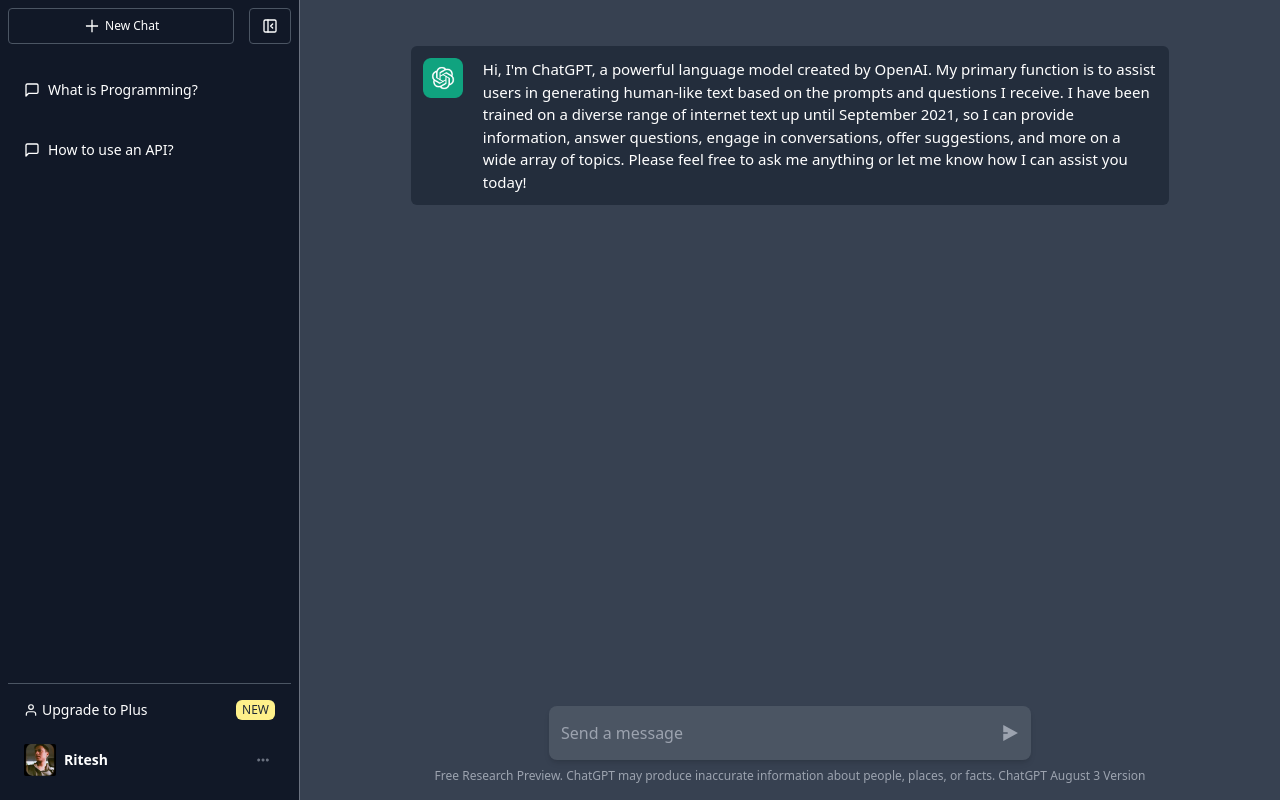
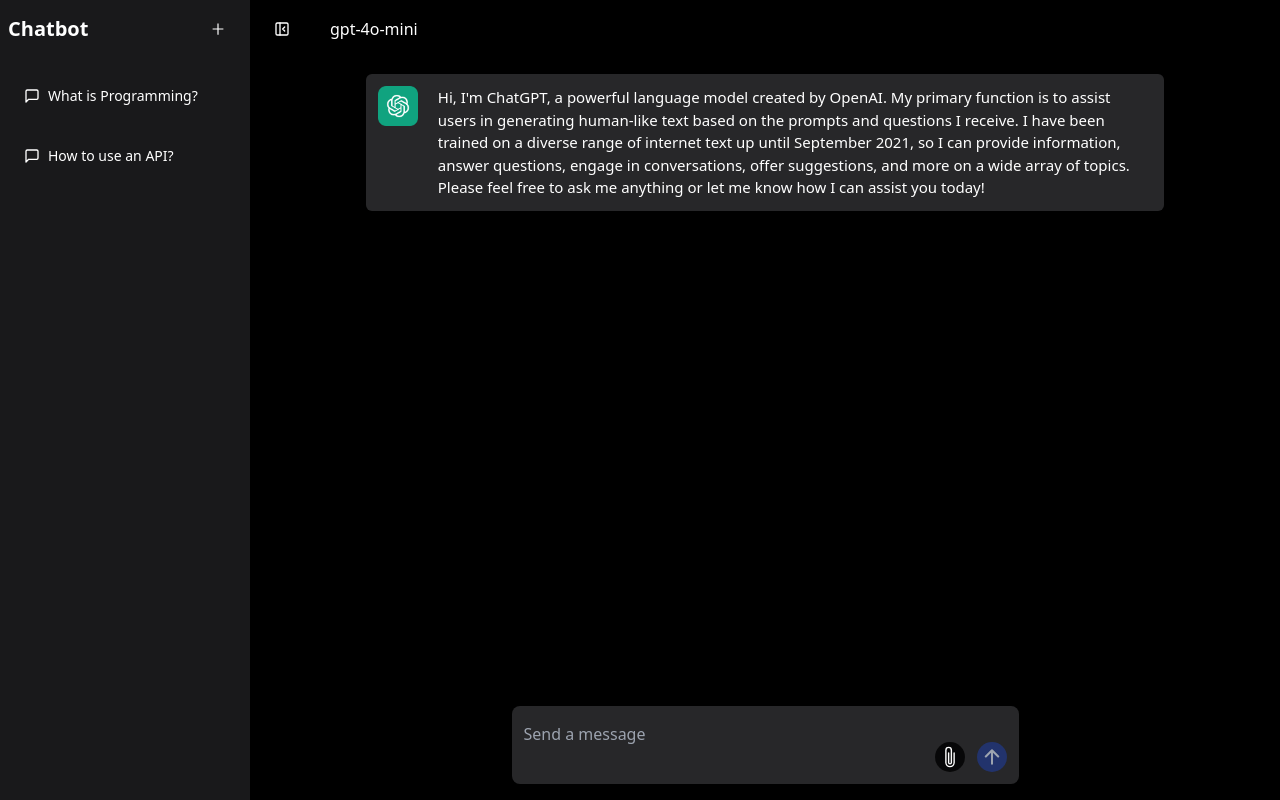
Before and after one commit to brestok-1/hectool-demo-frontend, a React (Create React App) app: page / in a window 1280 px wide. Built offline with nearby package versions, Linux system fonts and the light colour scheme.

Commit message:
change style

```diff
--- a/src/components/Chat.js
+++ b/src/components/Chat.js
@@ -4,14 +4,14 @@
 function Chat() {
   const { message, msgEnd } = useContext(ContextApp);
   return (
-    <div className=" w-full h-[85%] flex items-center justify-center overflow-hidden overflow-y-auto px-2 py-1 scroll">
+    <div className=" w-full flex items-center justify-center overflow-hidden overflow-y-auto px-2 py-1 scroll">
       <div className="w-full lg:w-4/5 flex flex-col h-full items-start justify-start">
         {message?.map((msg, i) => (
           <span
             key={i}
             className={
               msg.isBot
-                ? "flex items-start justify-center gap-2 lg:gap-5 my-2 bg-gray-800/80 p-3 rounded-md "
+                ? "flex items-start justify-center gap-2 lg:gap-5 my-2 bg-main-light-grey p-3 rounded-md "
                 : "flex items-start justify-center gap-2 lg:gap-5 my-2 p-3"
             }
           >
--- a/src/components/ChatContainer.js
+++ b/src/components/ChatContainer.js
@@ -1,9 +1,12 @@
-import React, { useContext } from "react";
-import { ContextApp } from "../utils/Context";
-import { LuPanelLeftOpen } from "react-icons/lu";
-import { HiOutlineMenuAlt2 } from "react-icons/hi";
-import { RiSendPlane2Fill } from "react-icons/ri";
-import Chat from "./Chat";
+import React, { useContext, useState } from 'react';
+import { ContextApp } from '../utils/Context';
+import { LuPanelLeftClose, LuPanelLeftOpen } from 'react-icons/lu';
+import { HiOutlineMenuAlt2 } from 'react-icons/hi';
+import { BsPaperclip } from 'react-icons/bs';
+import { IoArrowUp } from 'react-icons/io5';
+import Chat from './Chat';
+import ChatModelDropdown from './ChatModelDropdown';
+import { ChatModelType } from '../static/enums/ChatModelType';
 function ChatContainer() {
     const {
         setShowSlide,
@@ -16,55 +19,77 @@
         handleKeyPress,
     } = useContext(ContextApp);
 
+    const [isDropdownOpen, setIsDropdownOpen] = useState(false);
+const [selectedModel, setSelectedModel]=useState(ChatModelType.gpt_4o_mini);
+
     return (
         <div
-      className={
-        showSlide
-          ? "h-screen w-screen bg-gray-700 flex items-start justify-between flex-col p-2"
-          : "h-screen w-full lg:w-[calc(100%-300px)] bg-gray-700 flex items-start justify-between flex-col p-2"
-      }
+            className={`h-screen bg-black flex items-start justify-between flex-col p-2
+        ${showSlide ? ' w-screen ' : 'w-full lg:w-[calc(100%-250px)]'}
+     `}
         >
+            <div className='flex gap-4  mb-3'>
                 <span
-        className="rounded px-3 py-[9px] hidden lg:flex items-center justify-center cursor-pointer text-white m-1 hover:bg-gray-600 duration-200"
-        title="Open sidebar"
+                    className='rounded px-3 py-[9px] hidden lg:flex items-center justify-center cursor-pointer text-white m-1 hover:bg-gray-600 duration-200'
+                    title='Open sidebar'
                     onClick={() => setShowSlide(!showSlide)}
                 >
-        {showSlide && <LuPanelLeftOpen />}
+                    {showSlide ? <LuPanelLeftOpen /> : <LuPanelLeftClose />}
                 </span>
                 <span
-        className="rounded px-3 py-[9px] lg:hidden flex items-center justify-center cursor-pointer text-white mt-0 mb-3 border border-gray-600"
-        title="Open sidebar"
+                    className='rounded px-3 py-[9px] lg:hidden flex items-center justify-center cursor-pointer text-white mt-0 border border-gray-600'
+                    title='Open sidebar'
                     onClick={() => setMobile(!Mobile)}
                 >
                     <HiOutlineMenuAlt2 fontSize={20} />
                 </span>
+                <div className='relative'>
+                    <button
+                        className='text-white h-full text-start px-2 w-28'
+                        onClick={() => setIsDropdownOpen(!isDropdownOpen)}
+                    >
+                        {selectedModel}
+                    </button>
+                    {isDropdownOpen && (
+                        <ChatModelDropdown
+                        onSelect={(model)=>setSelectedModel(model)}
+                            onClose={() => setIsDropdownOpen(false)}
+                        />
+                    )}
+                </div>
+            </div>
             {/* chat section */}
+            <div className='w-full h-full flex items-start justify-center overflow-hidden overflow-y-auto scroll'>
                 <Chat />
+            </div>
             {/* chat input section */}
-      <div className=" w-full  m-auto flex items-center justify-center flex-col gap-2 my-2">
-        <span className="flex gap-2 items-center justify-center bg-gray-600 rounded-lg shadow-md w-[90%] lg:w-2/5 xl:w-1/2">
-          <input
-            type="text"
-            placeholder="Send a message"
-            className="h-full  text-white bg-transparent px-3 py-4 w-full border-none outline-none text-base"
+            <div className=' w-full h-[10%] flex items-center justify-center flex-col gap-2 my-2'>
+                <span className='flex h-full gap-2 items-end bg-main-light-grey rounded-lg shadow-md w-[90%] lg:w-2/5 xl:w-1/2'>
+                    <textarea
+                        type='text'
+                        placeholder='Send a message'
+                        className='resize-none   h-full text-white bg-transparent px-3 py-4 w-full border-none outline-none text-base '
                         value={chatValue}
                         onChange={(e) => setChatValue(e.target.value)}
                         onKeyUp={handleKeyPress}
                     />
-          <RiSendPlane2Fill
-            title="send message"
-            className={
+                    <div className='m-3 gap-3 flex'>
+                        <BsPaperclip
+                            title='upload image'
+                            className={` p-1 rounded-full m text-3xl  bg-black/80 text-white cursor-pointer
+                        `}
+                        />
+                        <IoArrowUp
+                            title='send message'
+                            className={` p-1 rounded-full text-3xl ${
                                 chatValue.length <= 0
-                ? "text-gray-400 cursor-auto mx-3 text-xl"
-                : "text-white cursor-pointer mx-3 text-3xl bg-green-500 p-1 rounded shadow-md "
-            }
+                                    ? 'text-gray-400 bg-blue-800/50'
+                                    : 'text-white cursor-pointer bg-blue-800 shadow-md '
+                            }`}
                             onClick={handleSend}
                         />
+                    </div>
                 </span>
-        <p className="lg:text-xs text-gray-400 text-center text-[10px]">
-          Free Research Preview. ChatGPT may produce inaccurate information
-          about people, places, or facts. ChatGPT August 3 Version
-        </p>
             </div>
         </div>
     );
--- /dev/null
+++ b/src/components/ChatModelDropdown.js
@@ -0,0 +1,45 @@
+import { useEffect, useRef } from 'react';
+import { ChatModelType } from '../static/enums/ChatModelType';
+
+const ChatModelDropdown = ({ onSelect, onClose }) => {
+    const modalRef = useRef();
+
+    useEffect(() => {
+        const handleOutsideClick = (event) => {
+            if (modalRef.current && !modalRef.current.contains(event.target)) {
+                onClose();
+            }
+        };
+
+        document.addEventListener('mousedown', handleOutsideClick);
+        document.addEventListener('touchstart', handleOutsideClick);
+
+        return () => {
+            document.removeEventListener('mousedown', handleOutsideClick);
+            document.removeEventListener('touchstart', handleOutsideClick);
+        };
+    }, [onClose]);
+
+    return (
+        <div
+            ref={modalRef}
+            className='absolute w-full   bg-main-black py-3 z-50 rounded-lg shadow-lg'
+        >
+            {Object.entries(ChatModelType).map(([key, value]) => (
+                <div
+                className='text-white px-2 py-1'
+                    onClick={() => {
+                        onSelect(value);
+                        onClose();
+                    }}
+                    key={key}
+                    value={value}
+                >
+                    {value}
+                </div>
+            ))}
+        </div>
+    );
+};
+
+export default ChatModelDropdown;
--- a/src/components/LeftNav.js
+++ b/src/components/LeftNav.js
@@ -11,28 +11,29 @@
     <div
       className={
         !showSlide
-          ? "h-screen bg-gray-900 w-[300px] border-r border-gray-500 hidden lg:flex items-center justify-between p-2 text-white flex-col translate-x-0"
+          ? "h-screen bg-main-grey w-[250px] hidden lg:flex items-center justify-between p-2 text-white flex-col translate-x-0"
           : "hidden"
       }
     >
-      <div className="flex items-start justify-between w-full">
+      <div className="flex items-center justify-between w-full">
+        <span className="text-xl font-semibold">Chatbot</span>
         <span
-          className="border border-gray-600  rounded w-[80%] py-2 text-xs flex gap-1 items-center justify-center cursor-pointer"
+          className="rounded px-3 py-[9px] hidden lg:flex items-center justify-center cursor-pointer text-white m-1 hover:bg-gray-600 duration-200"
           onClick={() => window.location.reload()}
         >
-          <AiOutlinePlus fontSize={18} />
-          New Chat
+          <AiOutlinePlus fontSize={16} />
+
         </span>
-        <span
+        {/* <span
           className="border border-gray-600  rounded px-3 py-[9px] flex items-center justify-center cursor-pointer"
           title="Close sidebar"
           onClick={() => setShowSlide(!showSlide)}
         >
           <LuPanelLeftClose />
-        </span>
+        </span> */}
       </div>
       {/* middle section  */}
-      <div className="h-[80%] w-full p-2 flex items-start justify-start flex-col overflow-hidden overflow-y-auto text-sm scroll my-2">
+      <div className="h-full w-full p-2 flex items-start justify-start flex-col overflow-hidden overflow-y-auto text-sm scroll my-2">
         {/* msg  */}
         <span
           className="rounded w-full py-3 px-2 text-xs my-2 flex gap-1 items-center justify-between cursor-pointer hover:bg-gray-800 transition-all duration-300 overflow-hidden truncate whitespace-nowrap"
@@ -55,31 +56,7 @@
           </span>
         </span>
       </div>
-      {/* bottom section  */}
-      <div className="w-full border-t border-gray-600 flex flex-col gap-2 items-center justify-center p-2">
-        <span className="rounded w-full py-2 px-2 text-xs flex gap-1 items-center justify-between cursor-pointer hover:bg-gray-800 transition-all duration-300">
-          <span className="flex gap-1 items-center justify-center text-sm">
-            <FiUser />
-            Upgrade to Plus
-          </span>
-          <span className="rounded-md bg-yellow-200 px-1.5 py-0.5 text-xs font-medium uppercase text-gray-800">
-            NEW
-          </span>
-        </span>
-        <span className="rounded w-full py-2 px-2 text-xs flex gap-1 items-center justify-between cursor-pointer hover:bg-gray-800 transition-all duration-300">
-          <span className="flex gap-2 items-center justify-center text-sm font-bold">
-            <img
-              src="/user.jpeg"
-              alt="user"
-              className="w-8 h-8 object-cover rounded-sm"
-            />
-            Ritesh
-          </span>
-          <span className="rounded-md  px-1.5 py-0.5 text-xs font-medium uppercase text-gray-500">
-            <SlOptions />
-          </span>
-        </span>
-      </div>
+
     </div>
   );
 }
--- /dev/null
+++ b/src/static/enums/ChatModelType.js
@@ -0,0 +1,6 @@
+export const ChatModelType = Object.freeze({
+    gpt_4o: 'gpt-4o',
+    gpt_4o_mini: 'gpt-4o-mini',
+    o1_mini: 'o1-mini',
+    o1_preview: 'o1-preview',
+})
--- a/tailwind.config.js
+++ b/tailwind.config.js
@@ -1,8 +1,14 @@
 /** @type {import('tailwindcss').Config} */
 module.exports = {
-  content: ["./src/**/*.{html,js,jsx}"],
-  theme: {
-    extend: {},
-  },
-  plugins: [],
+    content: ['./src/**/*.{html,js,jsx}'],
+    theme: {
+        extend: {
+            colors: {
+                'main-black': '#09090b',
+                'main-grey': '#19191b',
+                'main-light-grey': '#272729',
+            },
+        },
+    },
+    plugins: [],
 };
```
Lines whose indentation alone changed are shown as unchanged.
